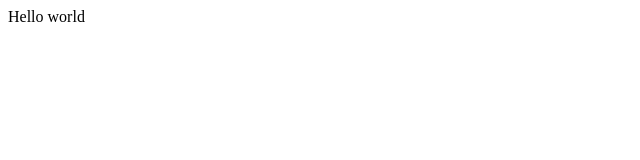
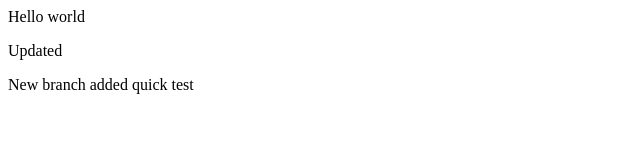
Before and after one commit to Vikaas1221/Demo-repo, a plain HTML site: page index.html in a window 1280 px wide. Shown: the whole page, without its empty margins (0-640 px from the left). Drawn offline with Linux system fonts and the light colour scheme.

Commit message:
added quick test

```diff
--- a/index.html
+++ b/index.html
@@ -1 +1,3 @@
 <html>Hello world</html>
+<p> Updated </>
+<p>New branch added quick test</p>
```
